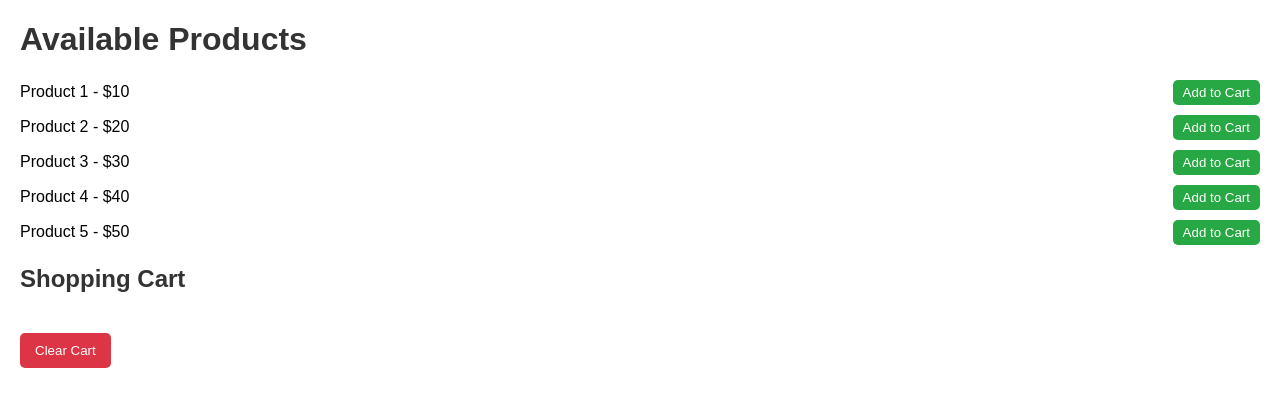
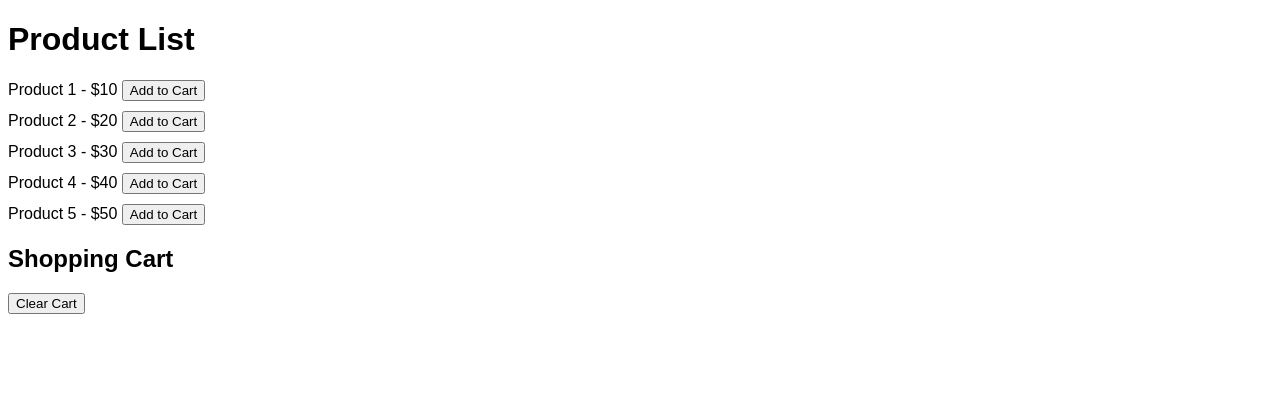
Before and after one commit to acciojob/shopping-cart-sessions-vippium, a website: page main.html in a window 1280 px wide. Drawn offline with Linux system fonts and the light colour scheme.

Commit message:
created a submission

```diff
--- a/main.html
+++ b/main.html
@@ -4,14 +4,25 @@
     <meta charset="UTF-8">
     <meta name="viewport" content="width=device-width, initial-scale=1.0">
     <title>Shopping Cart</title>
-    <link rel="stylesheet" href="styles.css">
+    <style>
+        body {
+            font-family: Arial, sans-serif;
+        }
+        #product-list, #cart-list {
+            list-style-type: none;
+            padding: 0;
+        }
+        li {
+            margin: 10px 0;
+        }
+    </style>
 </head>
 <body>
-    <h1>Available Products</h1>
+    <h1>Product List</h1>
     <ul id="product-list"></ul>
     <h2>Shopping Cart</h2>
     <ul id="cart-list"></ul>
     <button id="clear-cart-btn">Clear Cart</button>
-    <script src="script.js"></script>
+    <script src="./script.js"></script>
 </body>
 </html>
--- a/script.js
+++ b/script.js
@@ -6,51 +6,59 @@ const products = [
     { id: 5, name: "Product 5", price: 50 },
 ];
 
+document.addEventListener("DOMContentLoaded", () => {
+    renderProducts();
+    loadCart();
+
+    document.getElementById("clear-cart-btn").addEventListener("click", clearCart);
+});
+
 function renderProducts() {
-    const productList = document.getElementById('product-list');
-    productList.innerHTML = '';
-
+    const productList = document.getElementById("product-list");
     products.forEach(product => {
-        const li = document.createElement('li');
-        li.textContent = `${product.name} - $${product.price}`;
-        const addButton = document.createElement('button');
-        addButton.textContent = 'Add to Cart';
-        addButton.onclick = () => addToCart(product);
-        li.appendChild(addButton);
+        const li = document.createElement("li");
+        li.innerHTML = `${product.name} - $${product.price} <button onclick="addToCart(${product.id})">Add to Cart</button>`;
         productList.appendChild(li);
     });
 }
 
+function addToCart(productId) {
+    const cart = getCart();
+    const product = products.find(p => p.id === productId);
+
+    if (product) {
+        cart.push(product);
+        saveCart(cart);
+        renderCart();
+    }
+}
+
 function renderCart() {
-    const cartList = document.getElementById('cart-list');
-    cartList.innerHTML = '';
+    const cartList = document.getElementById("cart-list");
+    cartList.innerHTML = ""; // Clear the current cart display
     const cart = getCart();
 
     cart.forEach(item => {
-        const li = document.createElement('li');
-        li.textContent = `${item.name} - $${item.price}`;
+        const li = document.createElement("li");
+        li.innerHTML = `${item.name} - $${item.price}`;
         cartList.appendChild(li);
     });
 }
 
-function addToCart(product) {
-    const cart = getCart();
-    cart.push(product);
-    sessionStorage.setItem('cart', JSON.stringify(cart));
-    renderCart();
+function clearCart() {
+    sessionStorage.removeItem("shoppingCart");
+    renderCart(); // Update the cart display
+}
+
+function saveCart(cart) {
+    sessionStorage.setItem("shoppingCart", JSON.stringify(cart));
 }
 
 function getCart() {
-    const cart = sessionStorage.getItem('cart');
+    const cart = sessionStorage.getItem("shoppingCart");
     return cart ? JSON.parse(cart) : [];
 }
 
-function clearCart() {
-    sessionStorage.removeItem('cart');
-    renderCart();
+function loadCart() {
+    renderCart(); // Render the cart on page load
 }
-
-document.getElementById('clear-cart-btn').addEventListener('click', clearCart);
-
-renderProducts();
-renderCart();
--- a/styles.css
+++ /dev/null
@@ -1,42 +0,0 @@
-body {
-    font-family: Arial, sans-serif;
-    margin: 20px;
-}
-h1, h2 {
-    color: #333;
-}
-
-#product-list, #cart-list {
-    list-style-type: none;
-    padding: 0;
-}
-
-li {
-    margin: 10px 0;
-    display: flex;
-    justify-content: space-between;
-    align-items: center;
-}
-
-button {
-    padding: 5px 10px;
-    background-color: #28a745;
-    color: white;
-    border: none;
-    border-radius: 5px;
-    cursor: pointer;
-}
-
-button:hover {
-    background-color: #218838;
-}
-
-#clear-cart-btn {
-    margin-top: 20px;
-    padding: 10px 15px;
-    background-color: #dc3545;
-}
-
-#clear-cart-btn:hover {
-    background-color: #c82333;
-}
```
